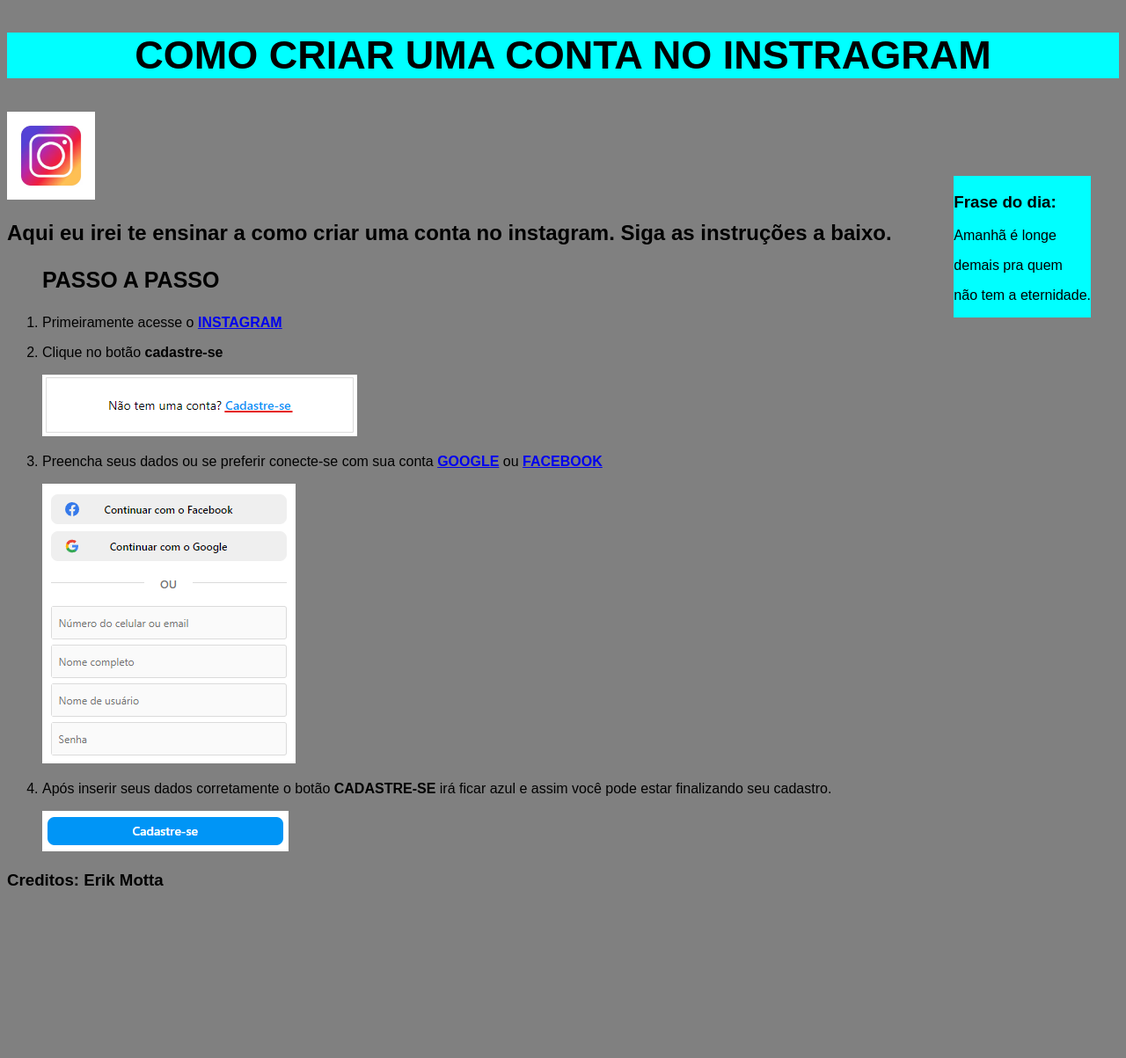
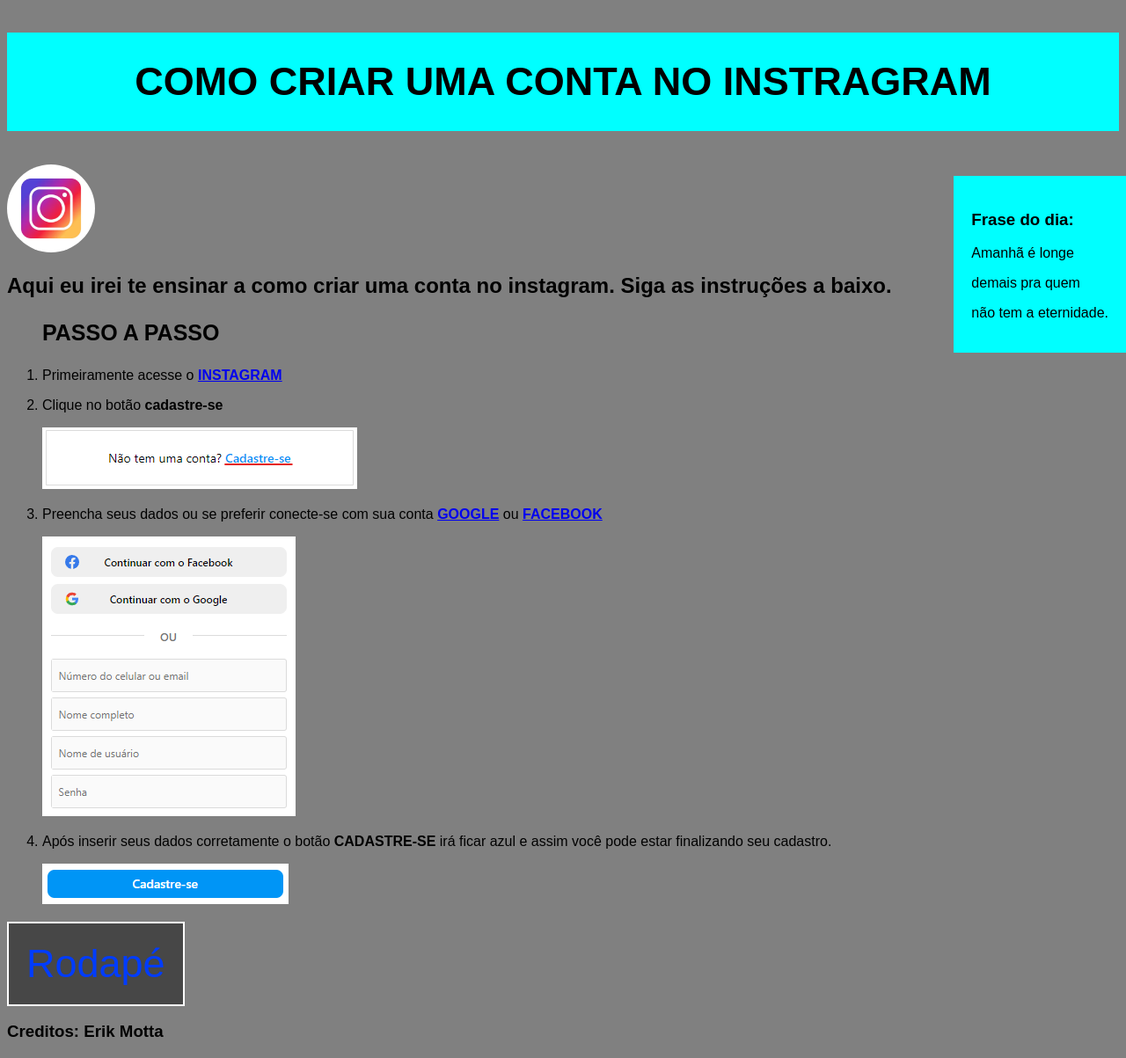
Before and after one commit to mottaerik/aula-hrml-css, a plain HTML site: page index.html in a window 1280 px wide. Shown: the whole page at 88% size. Before the commit the page ends 1031 px from the top, so only its background shows below. Drawn offline with Linux system fonts and the light colour scheme.

Commit message:
atualizações aula 11/04/24

```diff
--- a/index.html
+++ b/index.html
@@ -7,9 +7,7 @@
         <section>
             <title>Meu site</title>
             <h1 div class="h1">COMO CRIAR UMA CONTA NO INSTRAGRAM</h1>
-            <div class="tamanho">
-            <img src="./instagram-icone.avif" height="100" width="100">
-            </div>
+            <img style="border-radius: 50%; "src="./instagram-icone.avif" height="100" width="100">
             <h2 style="font-size: 35;">Aqui eu irei te ensinar a como criar uma conta no instagram. Siga as instruções a baixo.</h2>
         </section>
     </head>
@@ -29,7 +27,7 @@
         </section>
 
         <aside>
-            <div class="posicao">
+            <div class="aside">
             <h3>Frase do dia:</h3>
             <p>Amanhã é longe
             <p>demais pra quem</p>
@@ -38,6 +36,7 @@
         </aside>
 
         <footer>
+            <p><span>Rodapé</span></p>
             <h3>Creditos: Erik Motta</h3>
         </footer>
     </body>
--- a/style.css
+++ b/style.css
@@ -1,8 +1,9 @@
-.posicao {
+.aside {
     position: fixed;
     top: 200px;
-    right: 40px;
+    right: 0px;
     background-color: aqua;
+    padding: 20px;
     color: rgb(0, 0, 0);
 }
 
@@ -15,5 +16,15 @@
     color:rgb(0, 0, 0);
     font-size: 45px;
     background-color: aqua;
+    padding: 30px;
     text-align: center;
 }
+
+span {
+    display: inline-block;
+    background-color: rgb(71, 71, 71);
+    padding: 20px;
+    border: 2px solid white;
+    color:rgb(0, 60, 255);
+    font-size: 45px;
+}
```
Also changed, not shown: info.txt (added).
